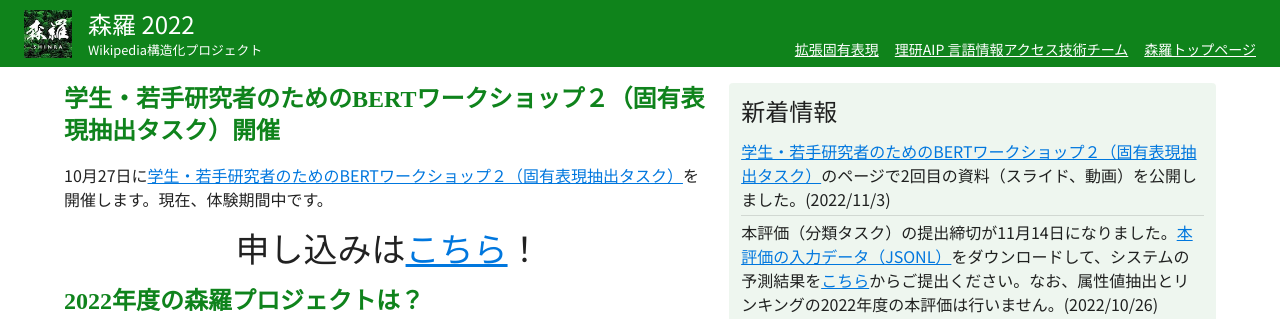
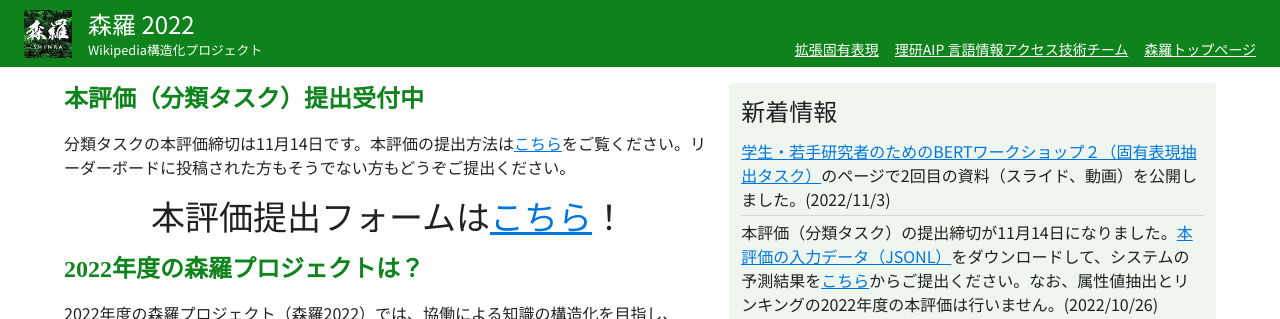
Before and after one commit to besna-institute/udagawa-shinra-project, a Next.js app: page / in a window 1280 px wide. Shown: the top 319 px of the page. Built offline with nearby package versions, Linux system fonts and the light colour scheme.

Commit message:
Update index.tsx

```diff
--- a/pages/index.tsx
+++ b/pages/index.tsx
@@ -490,17 +490,17 @@ const Home: NextPage = () => {
           }}
           theme="white"
         >
-           <h2 id="about">学生・若手研究者のためのBERTワークショップ２（固有表現抽出タスク）開催</h2>
+           <h2 id="about">本評価（分類タスク）提出受付中</h2>
           <p>
-            10月27日に
-            <ExternalLink href="http://shinra-project.info/shinra2022/bert_workshop2_shinra2022/">
-              学生・若手研究者のためのBERTワークショップ２（固有表現抽出タスク）
+            分類タスクの本評価締切は11月14日です。本評価の提出方法は
+            <ExternalLink href="http://shinra-project.info/shinra2022/how_to_submit/">
+              こちら
             </ExternalLink>
-            を開催します。現在、体験期間中です。
+            をご覧ください。リーダーボードに投稿された方もそうでない方もどうぞご提出ください。
           </p>
           <h1 style={{ textAlign: "center" }}>
-            申し込みは
-            <ExternalLink href="https://c5dc59ed978213830355fc8978.doorkeeper.jp/events/145315">
+            本評価提出フォームは
+            <ExternalLink href="https://forms.gle/rob8e8MruyXUX8NF8">
               こちら
             </ExternalLink>
             &#xFF01;
```
